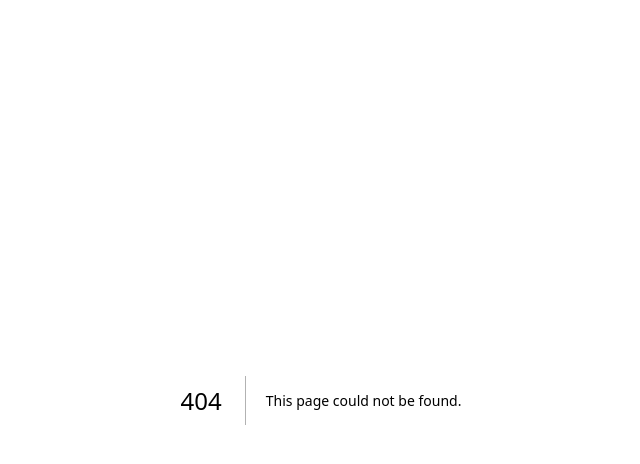
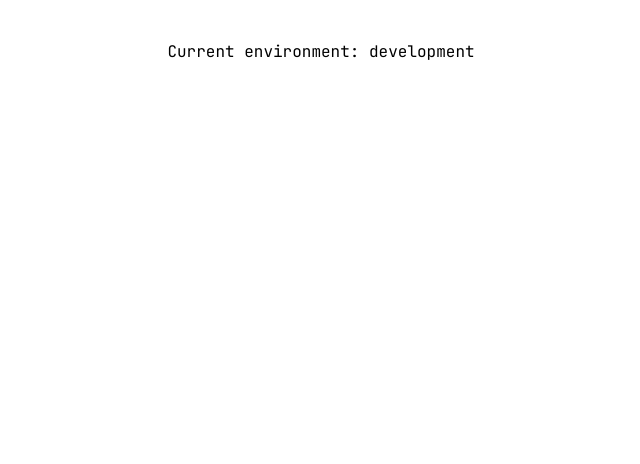
Before and after one commit to trith1301/trith, a Next.js app: page /env-check in a window 1280 px wide. Before the commit this address had no page. Shown: the top 464 px of the page, without its empty margins (319-959 px from the left). Built offline with nearby package versions, Linux system fonts and the light colour scheme.

Commit message:
:zap: Update .env file

```diff
--- /dev/null
+++ b/app/env-check/page.tsx
@@ -0,0 +1,9 @@
+const EnvCheck = () => {
+  return (
+    <p className="mt-10 text-center">
+      Current environment: {process.env.NODE_ENV}
+    </p>
+  )
+}
+
+export default EnvCheck
```
Also changed, not shown: 1 other file (tests, documents, lock files or other folders).
